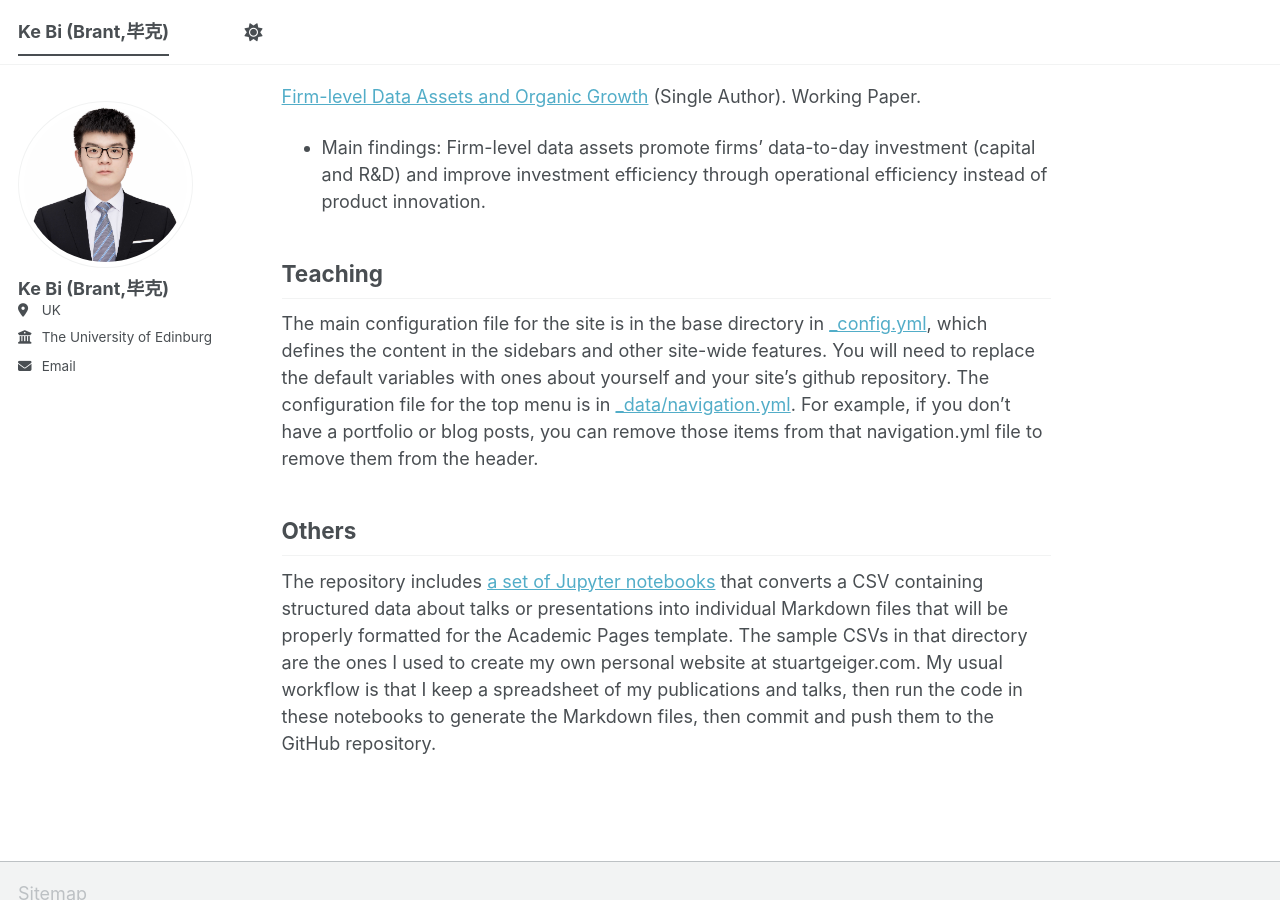
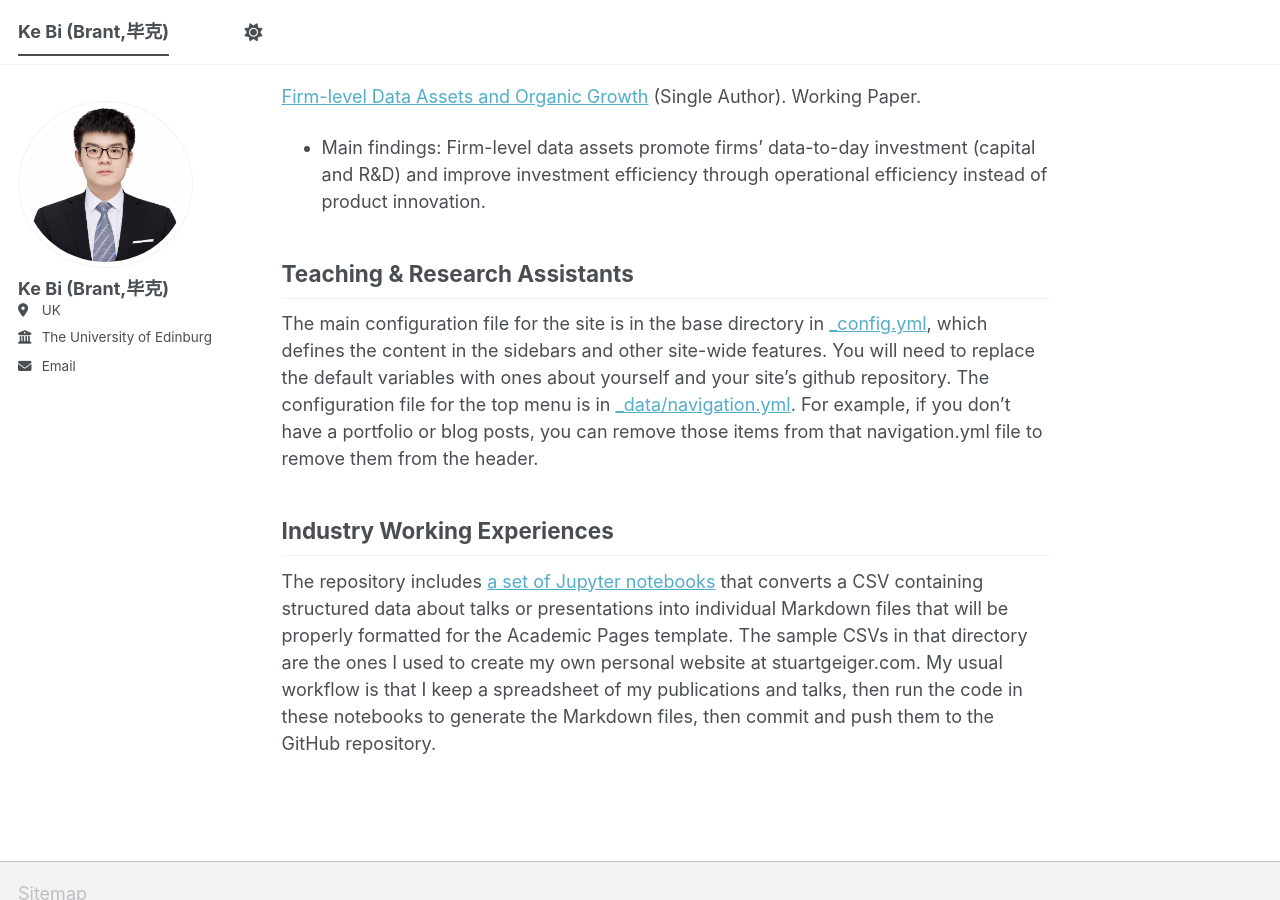
Before and after one commit to brant1868/brant1868.github.io, a Jekyll site: the page built from _pages/about.md, in a window 1280 px wide and 900 px high, scrolled down 977 px. Built offline with Jekyll 4.4.1, drawn with Linux system fonts in a browser that asks for light colours; a script bundle is joined from its source files by our own code; library files that are not in the unit come from our copies.

Commit message:
Update about.md

```diff
--- a/_pages/about.md
+++ b/_pages/about.md
@@ -28,12 +28,12 @@ Working Papers
 - Main findings: Firm-level data assets promote firms' data-to-day investment (capital and R&D) and improve investment efficiency through operational efficiency instead of product innovation.
 
 
-Teaching
+Teaching & Research Assistants
 ------
 The main configuration file for the site is in the base directory in [_config.yml](https://github.com/academicpages/academicpages.github.io/blob/master/_config.yml), which defines the content in the sidebars and other site-wide features. You will need to replace the default variables with ones about yourself and your site's github repository. The configuration file for the top menu is in [_data/navigation.yml](https://github.com/academicpages/academicpages.github.io/blob/master/_data/navigation.yml). For example, if you don't have a portfolio or blog posts, you can remove those items from that navigation.yml file to remove them from the header.
 
 
-Others
+Industry Working Experiences
 ------
 The repository includes [a set of Jupyter notebooks](https://github.com/academicpages/academicpages.github.io/tree/master/markdown_generator
 ) that converts a CSV containing structured data about talks or presentations into individual Markdown files that will be properly formatted for the Academic Pages template. The sample CSVs in that directory are the ones I used to create my own personal website at stuartgeiger.com. My usual workflow is that I keep a spreadsheet of my publications and talks, then run the code in these notebooks to generate the Markdown files, then commit and push them to the GitHub repository.
```
